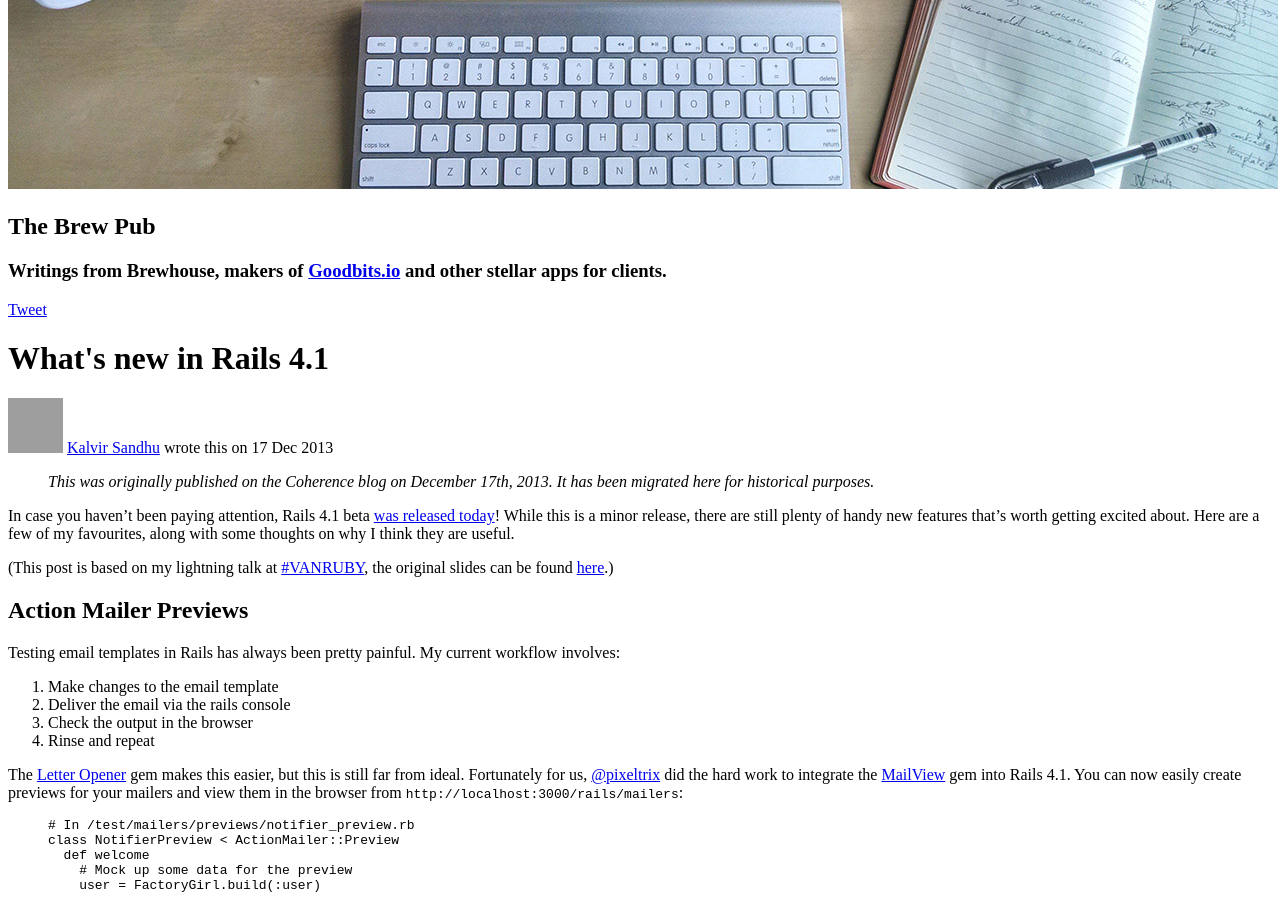
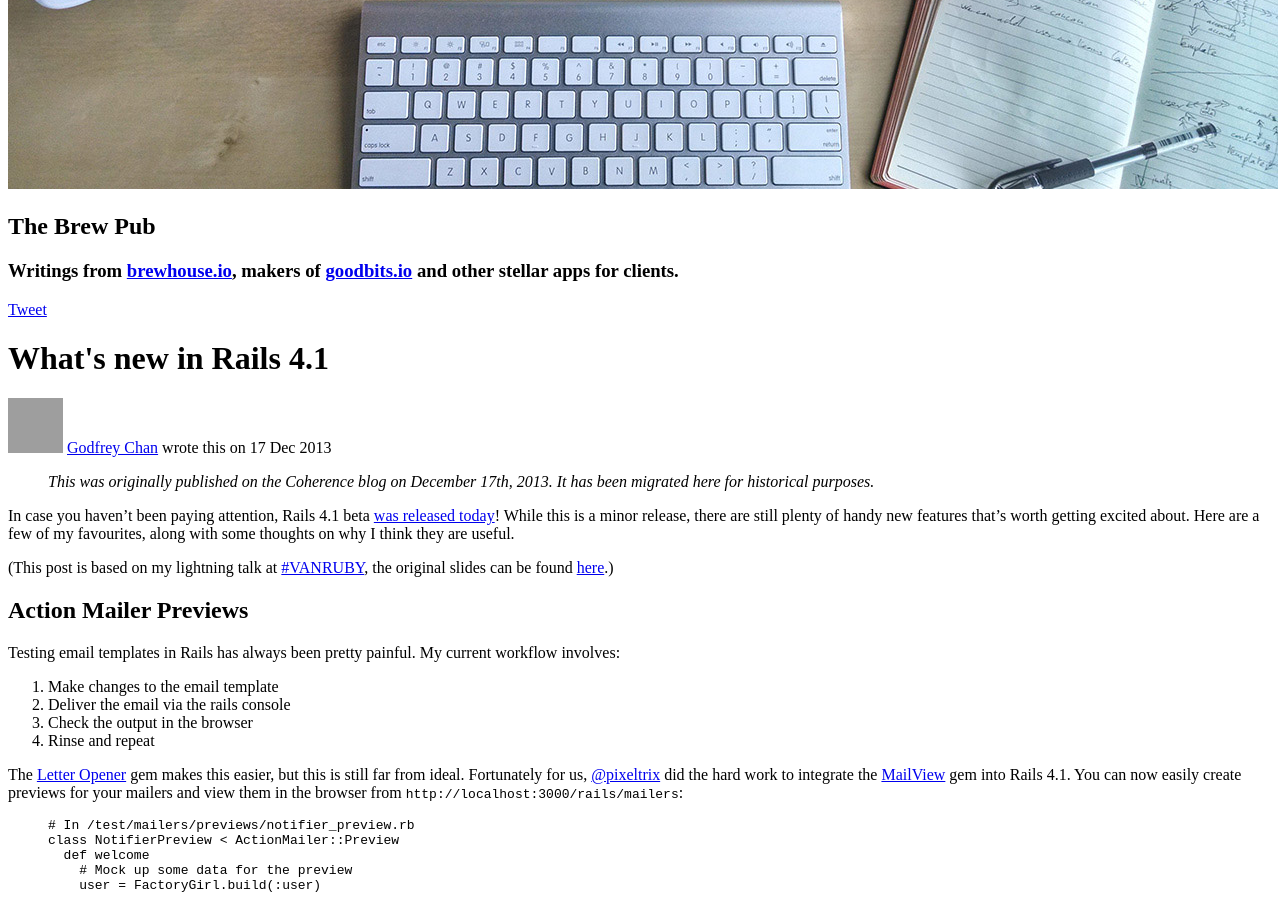
Before and after one commit to BrewhouseTeam/brewhouseteam.github.io, a Jekyll site: the page built from _posts/2013-12-17-whats-new-in-rails-4-1.markdown, in a window 1280 px wide and 900 px high, scrolled down 533 px. Built offline with Jekyll 4.4.1, drawn with Linux system fonts in a browser that asks for light colours; comment, search, counter and statistics services are not loaded; a style sheet for code colours, icons or effects is not loaded; grey boxes are pictures that could not be loaded.

```diff
--- a/_includes/header_and_logo_blog.html
+++ b/_includes/header_and_logo_blog.html
@@ -7,7 +7,7 @@
         The Brew Pub
       </h1>
       <h3>
-        Writings from Brewhouse, makers of <a href="https://goodbits.io?utm_source=brewhouse-blog">Goodbits.io</a> and other stellar apps for clients.
+        Writings from <a href="http://brewhouse.io">brewhouse.io</a>, makers of <a href="https://goodbits.io?utm_source=brewhouse-blog">goodbits.io</a> and other stellar apps for clients.
       </h3>
     </section>
   </div>
--- a/_posts/2013-12-17-whats-new-in-rails-4-1.markdown
+++ b/_posts/2013-12-17-whats-new-in-rails-4-1.markdown
@@ -1,7 +1,7 @@
 ---
 layout:    post
 title:     "What's new in Rails 4.1"
-author:    kalv
+author:    godfrey
 published: true
 category:  blog
 date:      2013-12-17 10:32:40
```
